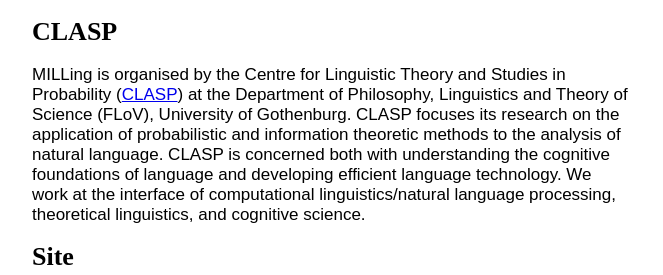
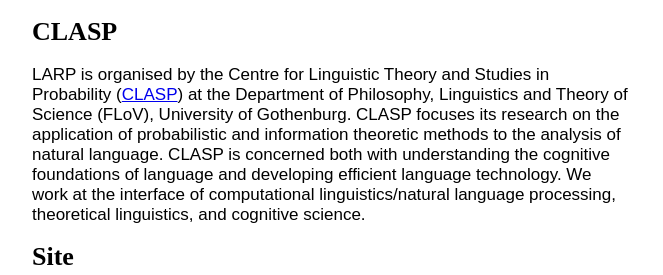
Before and after one commit to GU-CLASP/LARP, a plain HTML site: page contact.html in a window 1280 px wide. Shown: the part 174-449 px from the top of the page, without its empty margins (308-971 px from the left). Drawn offline with Linux system fonts and the light colour scheme; a web font is replaced by a local one.

Commit message:
Update gh-pages to output generated at c9a88d9

```diff
--- a/contact.html
+++ b/contact.html
@@ -29,7 +29,7 @@
 <p><strong>Program Chairs</strong> <em>(alphabetical order)</em>:</p>
 <p>Mattias Appelgren, Nikolai Ilinykh, Erik Lagerstedt</p>
 <h1 id="clasp">CLASP</h1>
-<p>MILLing is organised by the Centre for Linguistic Theory and Studies
+<p>LARP is organised by the Centre for Linguistic Theory and Studies
 in Probability (<a href="https://gu-clasp.github.io/">CLASP</a>) at the Department
 of Philosophy, Linguistics and Theory of Science (FLoV), University of
 Gothenburg. CLASP focuses its research on the application of
```
